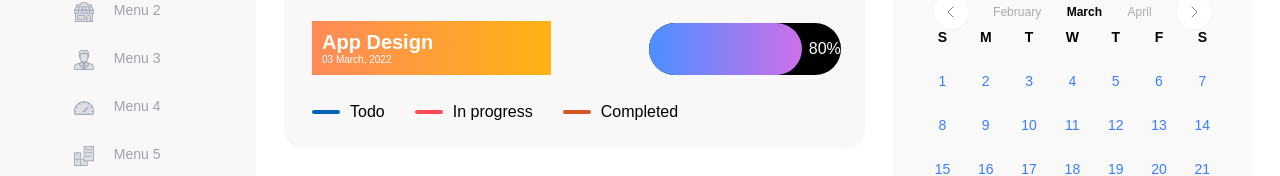
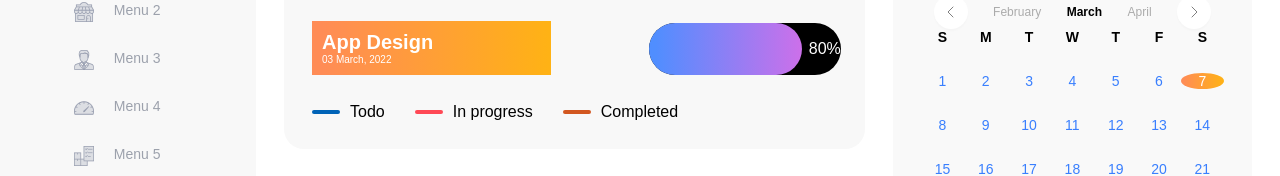
Before and after one commit to vincentabolarin/ha-shem-project, a JavaScript app: page / in a window 1280 px wide. Shown: the part 341-517 px from the top of the page. Built offline with nearby package versions, Linux system fonts and the light colour scheme; the HTML template or start-up script is replaced by a standard one.

Commit message:
set background for one date in Calendar

```diff
--- a/src/components/Calendar.js
+++ b/src/components/Calendar.js
@@ -51,7 +51,7 @@ const Calendar = () => {
             <div className={styles.dayOfMonth}>
                 {
                     daysOfMonth.map((day) =>
-                        <div>
+                        <div className={styles.eachDayOfMonth}>
                             {day}
                         </div>
                     )
--- a/src/styles/Calendar.module.css
+++ b/src/styles/Calendar.module.css
@@ -52,6 +52,12 @@
     cursor: pointer;
 }
 
-.dayOfMonth *:hover {
+.eachDayOfMonth:hover {
     font-weight: bold;
 }
+
+.eachDayOfMonth:nth-child(7) {
+    color: #fff;
+    background: linear-gradient(90deg, #FF8C56 4.01%, #FFB215 98.73%);
+    border-radius: 50%;
+}
```
